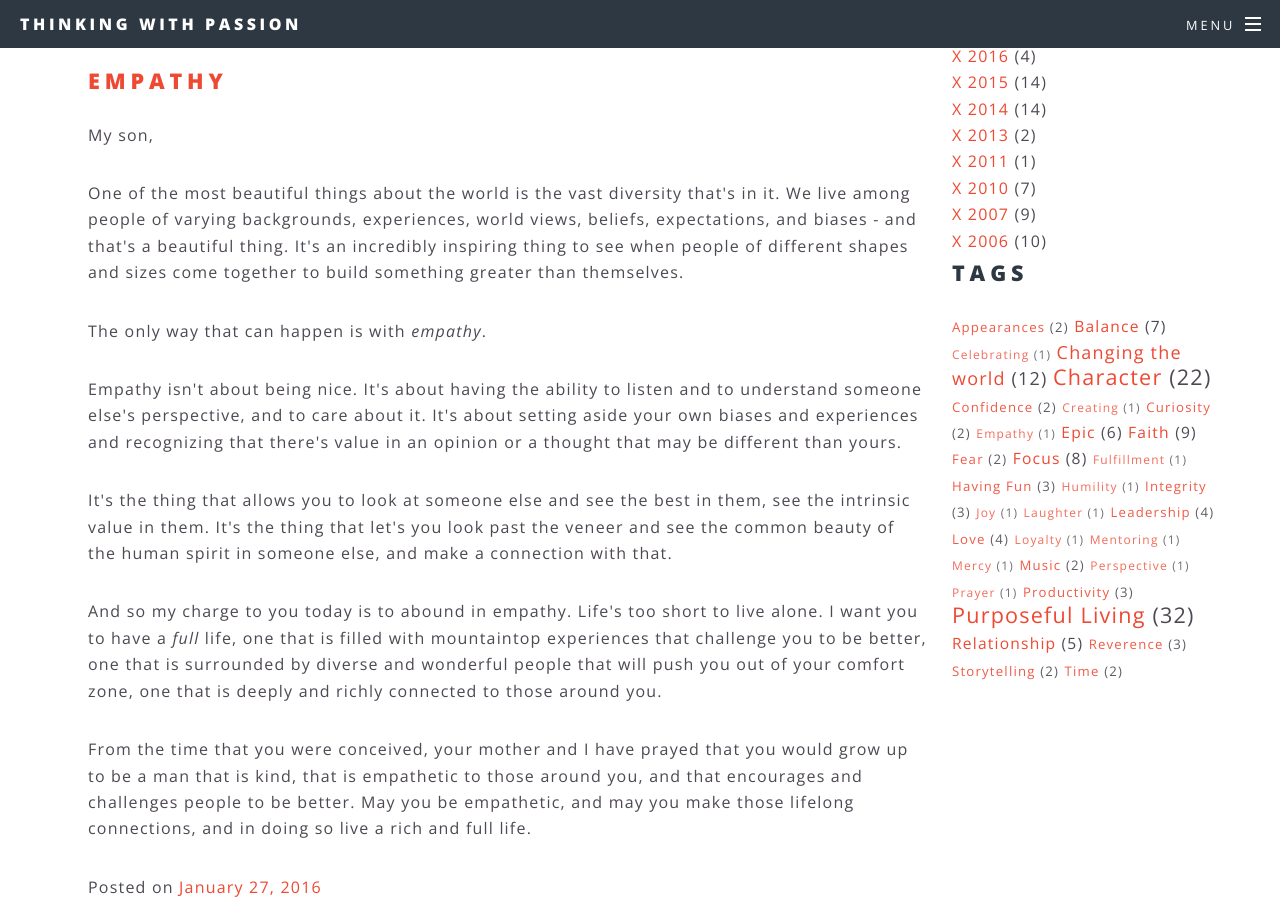
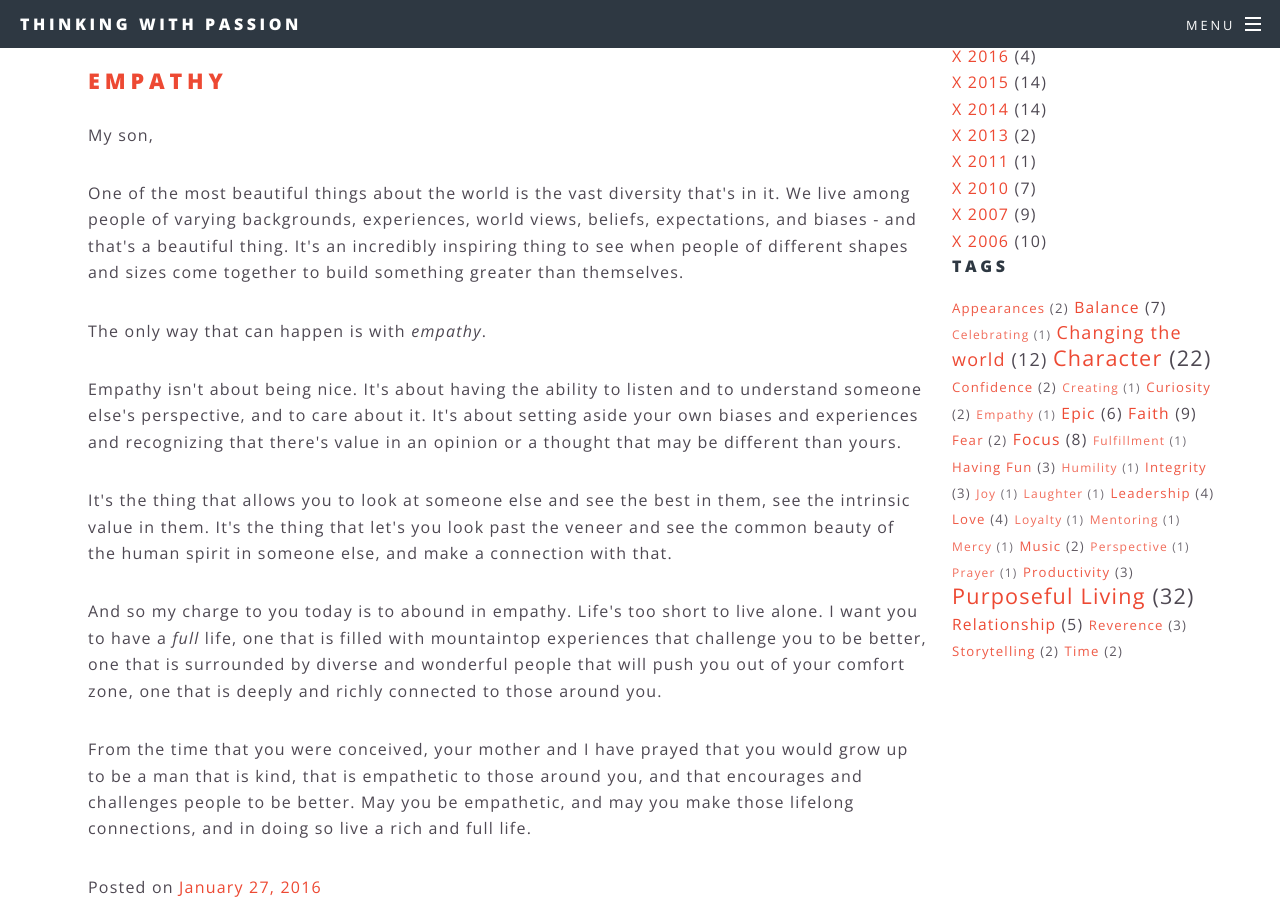
Before and after one commit to samng96/samng.me, a Jekyll site: the page built from tags/empathy.html, in a window 1280 px wide and 900 px high, scrolled down 465 px. Built offline with Jekyll 4.4.1, drawn with Linux system fonts in a browser that asks for light colours.

```diff
--- a/_includes/tag_list.html
+++ b/_includes/tag_list.html
@@ -1,5 +1,5 @@
 <div class="tagCloud">
-  <h2>Tags</h2>
+  <h4>Tags</h4>
     {% assign total = site.posts.size %}
     {% assign tags = site.tags %}
     {% assign tagNames = "" | split: '3' %}
```
